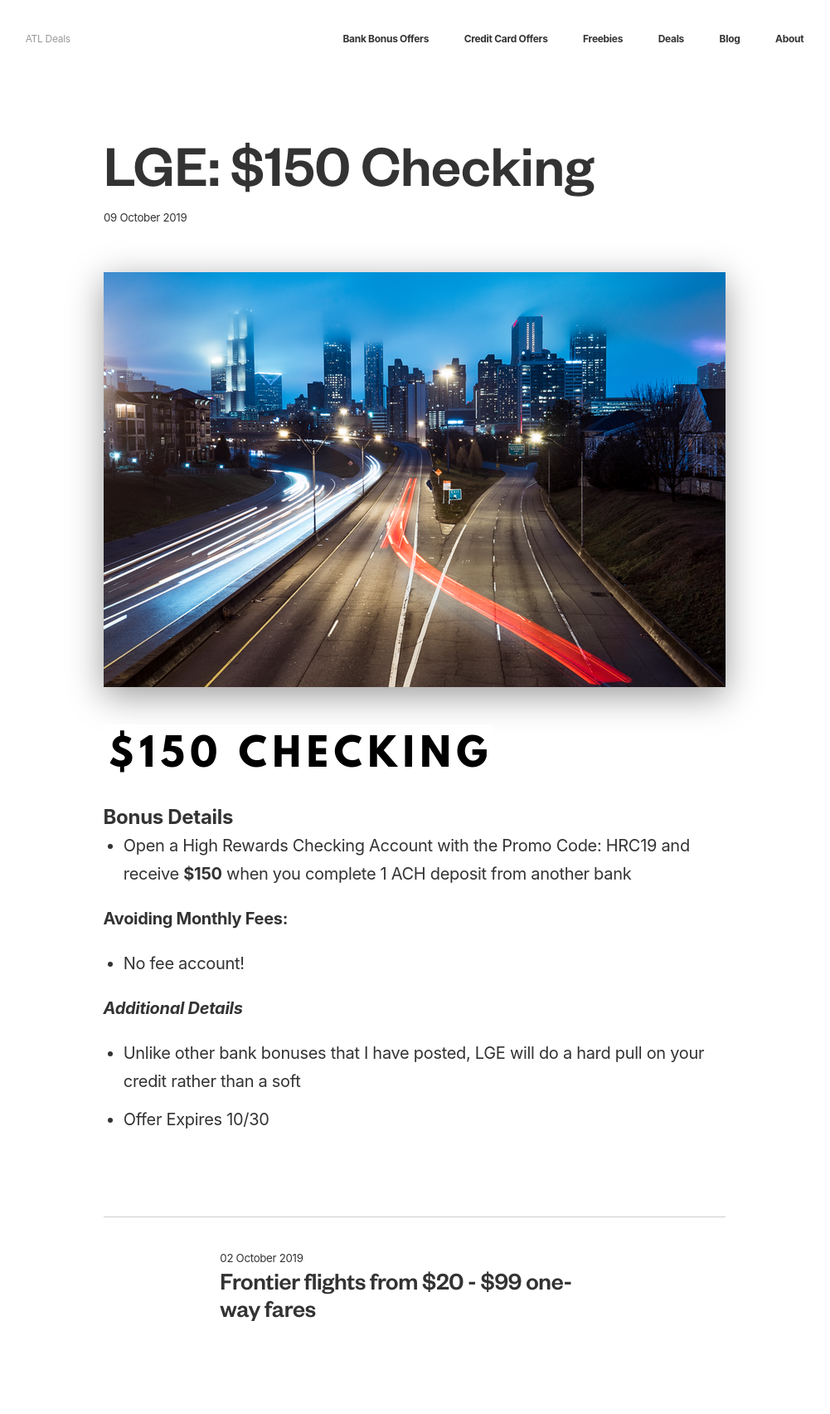
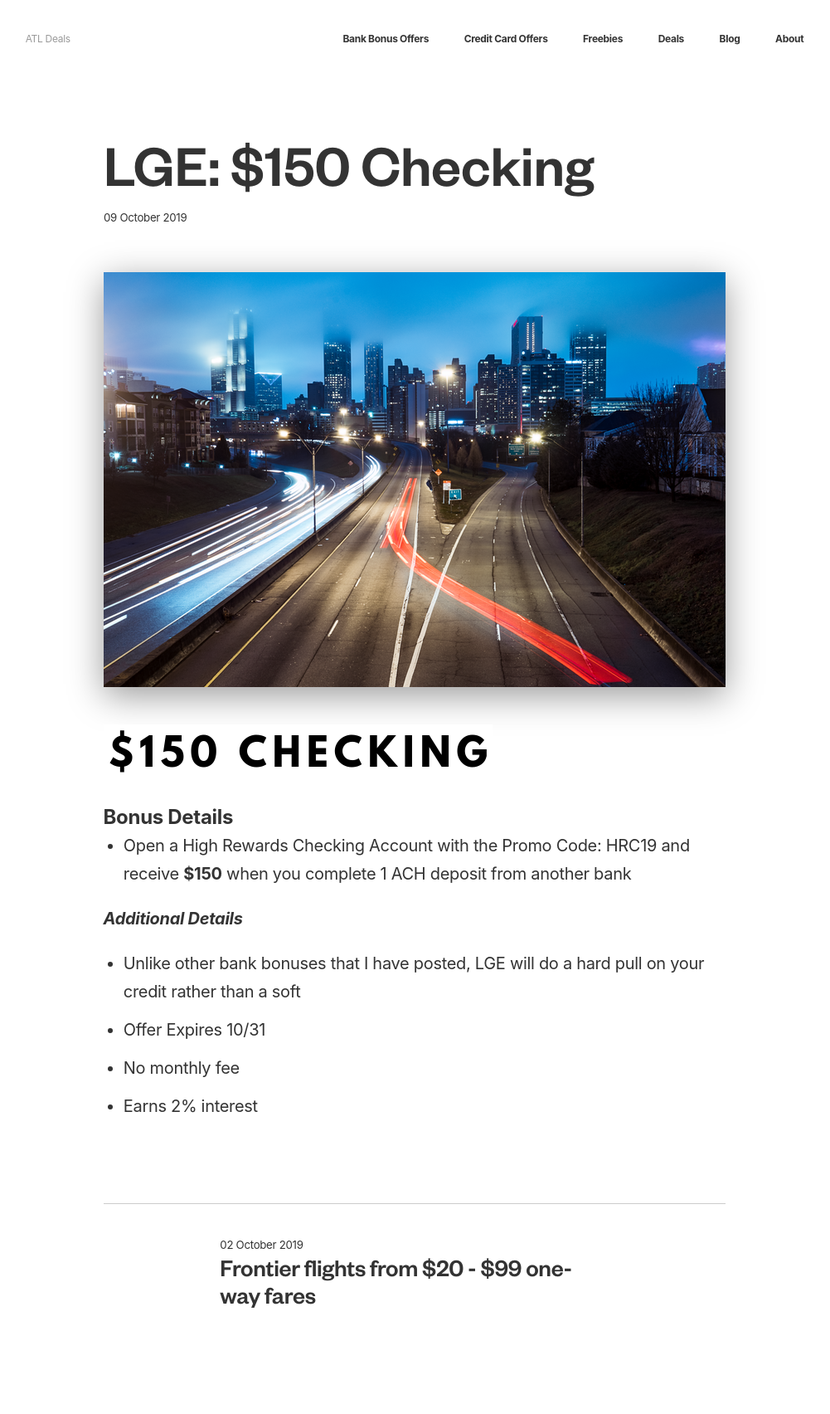
Before and after one commit to ohiosveryown/atldeals, a Jekyll site: the page built from _posts/2019-10-09-post-three.markdown, in a window 1280 px wide. Shown: the whole page at 83% size, without its empty margins (140-1141 px from the left). Built offline with Jekyll 4.4.1, drawn with Linux system fonts in a browser that asks for light colours.

Commit message:
Updated Post Three

```diff
--- a/_posts/2019-10-09-post-three.markdown
+++ b/_posts/2019-10-09-post-three.markdown
@@ -18,12 +18,10 @@
 
 * Open a High Rewards Checking Account with the Promo Code: HRC19 and receive **$150** when you complete 1 ACH deposit from another bank
 
-**Avoiding Monthly Fees:**
-
-* No fee account!
-
 
 ***Additional Details***
 
 * Unlike other bank bonuses that I have posted, LGE will do a hard pull on your credit rather than a soft
-* Offer Expires 10/30
+* Offer Expires 10/31
+* No monthly fee
+* Earns 2% interest
```
